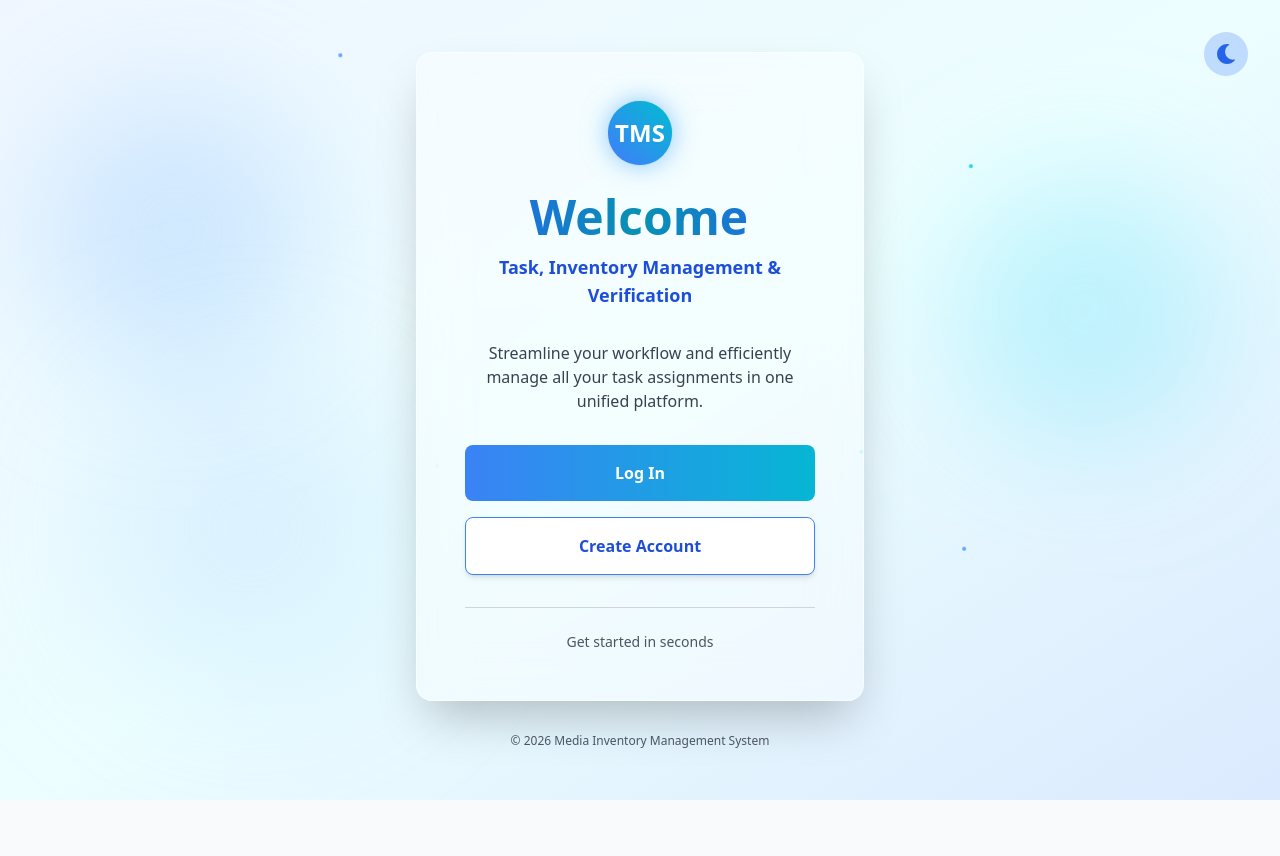
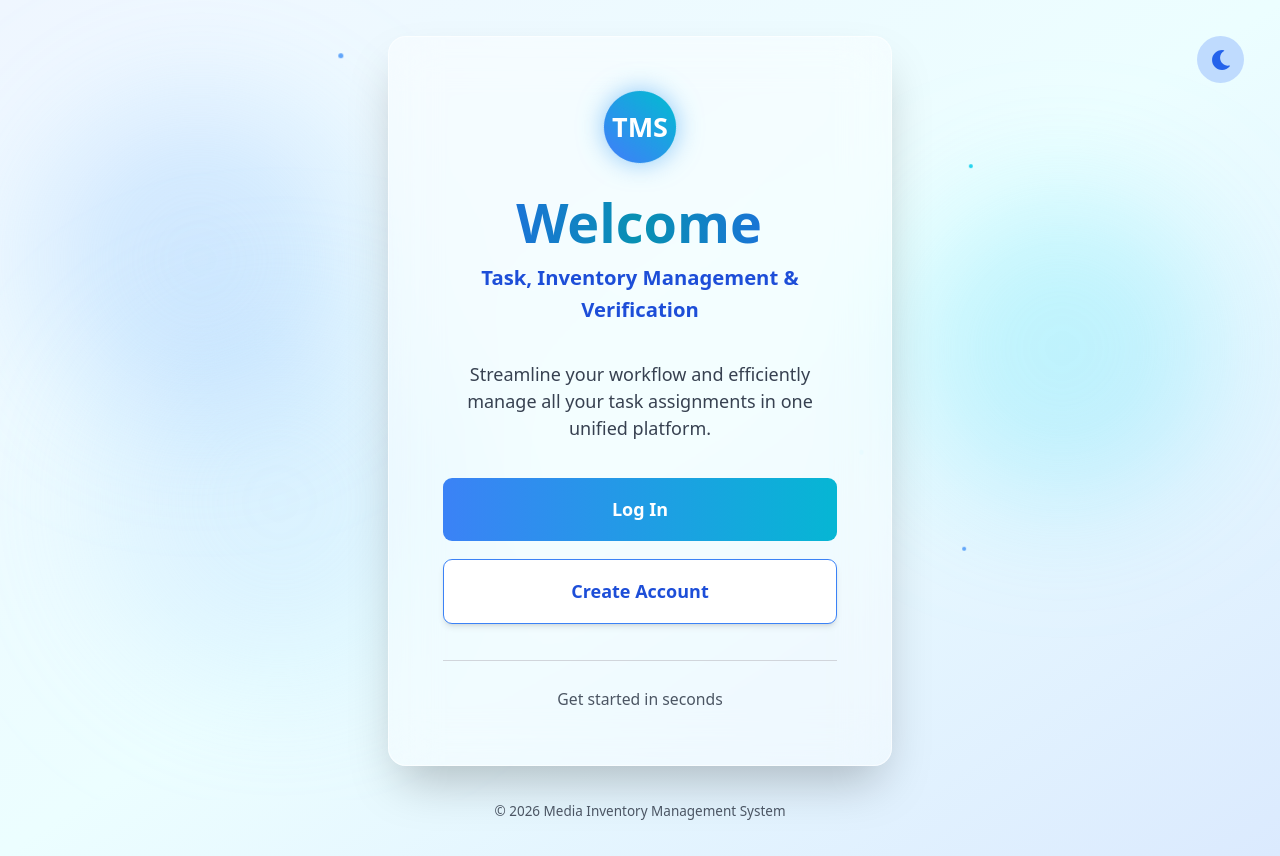
Before and after one commit to mihirudahanayake/tmv, a React (Vite) app: page / in a window 1280 px wide. Before the commit the page ends 800 px from the top, so only its background shows below. Built offline with nearby package versions, Linux system fonts and the light colour scheme.

Commit message:
increse font size

```diff
--- a/src/AppShell.jsx
+++ b/src/AppShell.jsx
@@ -269,8 +269,8 @@ const AppShell = () => {
       {hideGlobalLayout ? (
         routes
       ) : (
-        <div className="min-h-screen bg-slate-100 pt-16 lg:pl-[280px]">
-          <div className="mx-auto max-w-[1400px] px-3 pb-8 pt-4 sm:px-5 lg:px-6">
+        <div className="min-h-dvh overflow-x-hidden bg-slate-100 pt-16 lg:pl-[280px]">
+          <div className="mx-auto min-h-[calc(100dvh-4rem)] w-full max-w-[min(100%,1800px)] min-w-0 px-3 pb-8 pt-4 sm:px-5 lg:px-6 2xl:px-10">
             {routes}
           </div>
         </div>
--- a/src/index.css
+++ b/src/index.css
@@ -3,22 +3,46 @@
 @tailwind utilities;
 
 @layer base {
+	* {
+		box-sizing: border-box;
+	}
+
 	html {
 		-webkit-text-size-adjust: 100%;
+		text-size-adjust: 100%;
+		scroll-behavior: smooth;
+		font-size: 16px;
+	}
+
+	@media (min-width: 1280px) {
+		html {
+			font-size: 18px;
+		}
+	}
+
+	@media (min-width: 1920px) {
+		html {
+			font-size: 20px;
+		}
 	}
 
 	body {
-		@apply overflow-x-hidden bg-slate-50 text-slate-900 antialiased;
+		@apply min-h-screen overflow-x-hidden bg-slate-50 text-slate-900 antialiased;
+		margin: 0;
 	}
 
 	#root {
 		min-height: 100vh;
+		width: 100%;
+		max-width: 100vw;
+		overflow-x: hidden;
 	}
 
 	img,
 	video,
 	canvas,
 	svg {
+		display: block;
 		max-width: 100%;
 		height: auto;
 	}
@@ -40,6 +64,14 @@
 		width: 100%;
 		border-collapse: collapse;
 	}
+
+	main,
+	section,
+	div,
+	article,
+	aside {
+		min-width: 0;
+	}
 }
 
 @layer components {
@@ -50,4 +82,8 @@
 	.mobile-card {
 		@apply rounded-2xl bg-white shadow-sm;
 	}
+
+	.responsive-page {
+		@apply w-full max-w-full min-w-0;
+	}
 }
--- a/src/pages/SuperAdminDashboard.jsx
+++ b/src/pages/SuperAdminDashboard.jsx
@@ -55,10 +55,10 @@ const SuperAdminDashboard = () => {
   ];
 
   return (
-    <div className="min-h-screen bg-gradient-to-br from-sky-100 via-white to-violet-100">
+    <div className="-mx-3 -mt-4 -mb-8 min-h-[calc(100dvh-4rem)] bg-gradient-to-br from-sky-100 via-white to-violet-100 sm:-mx-5 lg:-mx-6 2xl:-mx-10">
       <Header userType="superAdmin" />
 
-      <main className="container mx-auto px-4 py-6 sm:py-8 max-w-6xl">
+      <main className="mx-auto w-full px-4 py-6 sm:py-8 xl:px-8 2xl:px-10">
         <div className="mb-6 rounded-[28px] border border-white/60 bg-white/70 p-5 shadow-[0_25px_60px_rgba(14,116,144,0.12)] backdrop-blur-sm sm:p-6">
           <div className="flex flex-col gap-3 sm:flex-row sm:items-end sm:justify-between">
             <div>
@@ -96,7 +96,7 @@ const SuperAdminDashboard = () => {
               </div>
 
               <div className="p-4 sm:p-6">
-                <div className="grid gap-4 md:grid-cols-2 xl:grid-cols-3">
+                <div className="grid gap-4 md:grid-cols-2 xl:grid-cols-3 2xl:grid-cols-4">
                   {departmentBreakdown.map(({ dept, label, count }, index) => {
                     const percentageOfTotal = totalUsers > 0 ? (count / totalUsers) * 100 : 0;
                     const barWidth = Math.max(percentageOfTotal, count > 0 ? 10 : 0);
```
